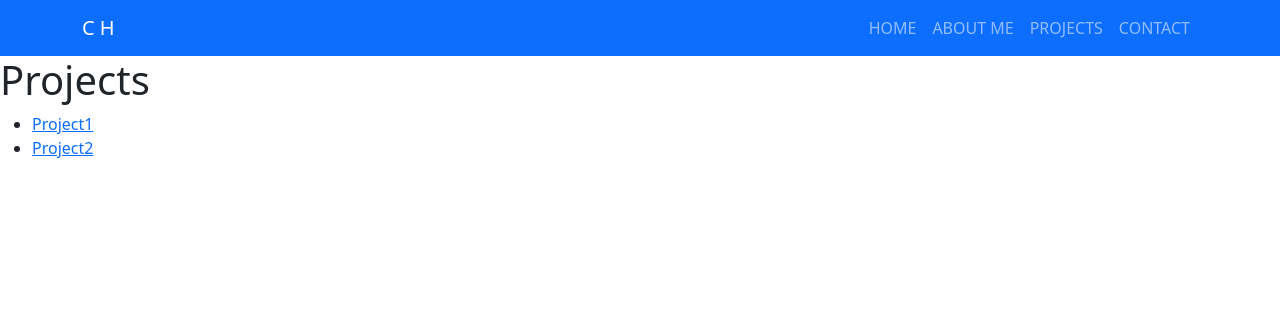
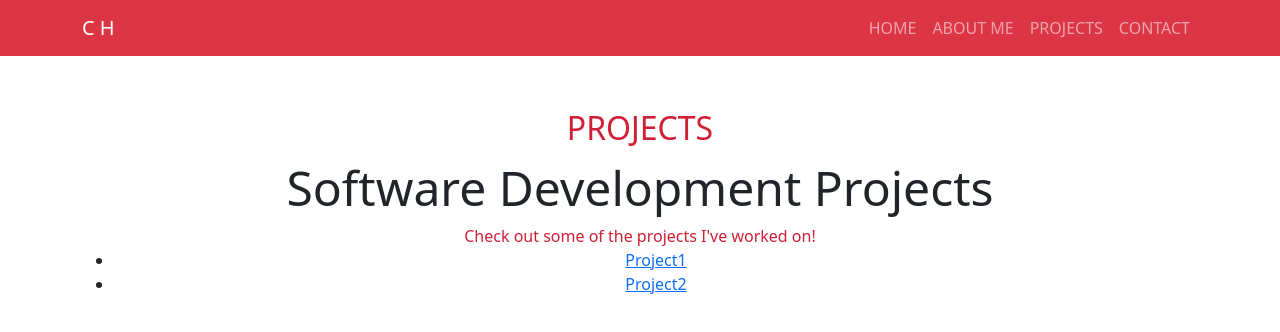
Before and after one commit to SgtHouston/cmhportfolio, a React (Create React App) app: page /projects in a window 1280 px wide. Shown: the top 332 px of the page. Built offline with nearby package versions, Linux system fonts and the light colour scheme.

Commit message:
changed color theme, added page headings

```diff
--- a/src/components/Header.js
+++ b/src/components/Header.js
@@ -11,10 +11,12 @@ const SpacingDiv = styled.div`
 
 
 
+
+
 function Header() {
     return (
 
-        <Navbar sticky="top" bg="primary" variant="dark" id="navbar">
+        <Navbar sticky="top" bg="danger" variant="dark" id="navbar">
             <Container>
             <Navbar.Brand>C H</Navbar.Brand>
             <Nav >
--- a/src/pages/About.js
+++ b/src/pages/About.js
@@ -1,11 +1,48 @@
 import React from 'react'
+// Step 3
+import { Container } from 'react-bootstrap'
+// Step 4
+import styled from 'styled-components'
+
+
+
+const TitleDiv = styled.div`
+    padding-top: 2rem;
+    font-size: 2rem;
+    color: #D11F36;
+`;
+
+const AboutDiv = styled.div`
+    font-size: 3rem;
+`;
+
+const MoreDiv = styled.div`
+    font-size: 1rem;
+    color: #D11F36;
+`;
+
+
+
+
+
 
 export default function About() {
     return (
-        <div>
-            <h1>
-                About
-            </h1>
-        </div>
+        <Container className="my-3 text-center">
+            <div>
+                <TitleDiv>
+                    ABOUT
+                </TitleDiv>
+                <AboutDiv>
+                    Personal Info
+                </AboutDiv>
+                <MoreDiv>
+                    Get To Know More About Me
+                </MoreDiv>
+
+
+
+            </div>
+        </Container>
     )
 }
--- a/src/pages/Contact.js
+++ b/src/pages/Contact.js
@@ -1,11 +1,38 @@
 import React from 'react'
+import { Container } from 'react-bootstrap'
+import styled from 'styled-components'
+
+
+const TitleDiv = styled.div`
+    padding-top: 2rem;
+    font-size: 2rem;
+    color: #D11F36;
+`;
+
+const PIDiv = styled.div`
+    font-size: 3rem;
+`;
+
+const MoreDiv = styled.div`
+    font-size: 1rem;
+    color: #D11F36;
+`;
 
 export default function About() {
     return (
-        <div>
-            <h1>
-                Contact Me
-            </h1>
-        </div>
+        <Container className="my-3 text-center">
+            <div>
+                <TitleDiv>
+                    CONTACT ME
+                </TitleDiv>
+                <PIDiv>
+                    Feel Free To Reach Out
+                </PIDiv>
+                <MoreDiv>
+                    Whether It's A Project, Question, or Opportunity, I'd Love To Hear From You ... Let's Chat!
+                </MoreDiv>
+
+            </div>
+        </Container>
     )
 }
--- a/src/pages/Home.js
+++ b/src/pages/Home.js
@@ -1,11 +1,39 @@
 import React from 'react'
+import { Container } from 'react-bootstrap'
+import styled from 'styled-components'
+
+
+const TitleDiv = styled.div`
+    padding-top: 2rem;
+    font-size: 2rem;
+    color: #D11F36;
+`;
+
+const PIDiv = styled.div`
+    font-size: 3rem;
+`;
+
+const MoreDiv = styled.div`
+    font-size: 1rem;
+    color: #D11F36;
+`;
 
 export default function Home() {
+
     return (
-        <div>
-            <h1>
-                Homepage
-            </h1>
-        </div>
+        <Container className="my-3 text-center">
+            <div>
+                <TitleDiv>
+                    HOME
+                </TitleDiv>
+                <PIDiv>
+                    My Home Page
+                </PIDiv>
+                <MoreDiv>
+                    Welcome To My Portfolio!
+                </MoreDiv>
+
+            </div>
+        </Container>
     )
 }
--- a/src/pages/Projects.js
+++ b/src/pages/Projects.js
@@ -1,12 +1,37 @@
 import React from 'react'
 import { Link } from 'react-router-dom'
+import { Container } from 'react-bootstrap'
+import styled from 'styled-components'
+
+
+const TitleDiv = styled.div`
+    padding-top: 2rem;
+    font-size: 2rem;
+    color: #D11F36;
+`;
+
+const PIDiv = styled.div`
+    font-size: 3rem;
+`;
+
+const MoreDiv = styled.div`
+    font-size: 1rem;
+    color: #D11F36;
+`;
 
 export default function Projects() {
     return (
+        <Container className="my-3 text-center">
             <div>
-            <h1>
-                Projects
-            </h1>
+                <TitleDiv>
+                    PROJECTS
+                </TitleDiv>
+                <PIDiv>
+                    Software Development Projects
+                </PIDiv>
+                <MoreDiv>
+                    Check out some of the projects I've worked on!
+                </MoreDiv>
                 <ul>
                     <li>
                         <Link to="/projects/42">Project1</Link>
@@ -20,5 +45,6 @@ export default function Projects() {
 
                 </ul>
             </div>
+        </Container>
     )
 }
```
Also changed, not shown: src/App.js (+5 -8 lines). Lines whose indentation alone changed are shown as unchanged.
